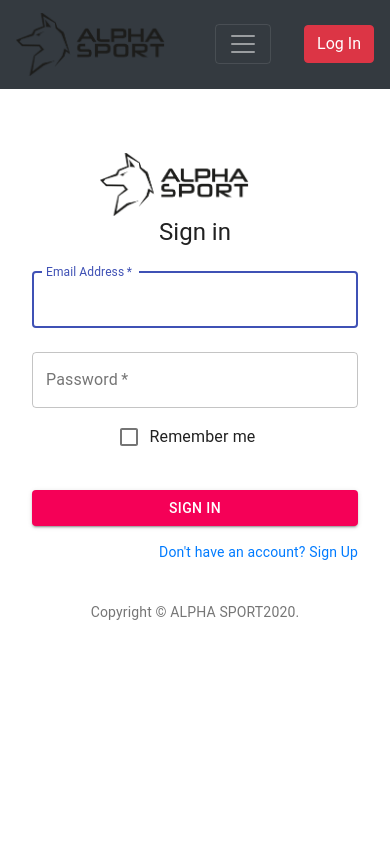
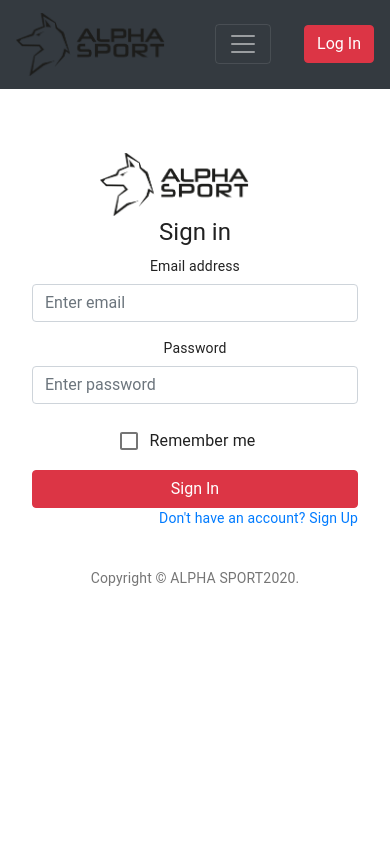
Before and after one commit to DBruggink/amingoreact, a React (Create React App) app: page /login in a window 390 px wide. Shown: the top 844 px of the page. Built offline with nearby package versions, Linux system fonts and the light colour scheme.

Commit message:
Almost DONE!

```diff
--- a/package.json
+++ b/package.json
@@ -11,6 +11,9 @@
     "@testing-library/react": "^9.4.0",
     "@testing-library/user-event": "^7.2.1",
     "cors": "^2.8.5",
+    "jsonwebtoken": "^8.5.1",
+    "passport": "^0.4.1",
+    "passport-jwt": "^4.0.0",
     "react": "^16.12.0",
     "react-dom": "^16.12.0",
     "react-router-dom": "^5.1.2",
--- a/src/ContactForm.js
+++ b/src/ContactForm.js
@@ -19,64 +19,67 @@ const ContactForm=()=>{
 <section className="mb-4">
 
 
-<h2 className="h1-responsive font-weight-bold text-center my-4">Contact us</h2>
 
-<p className="text-center w-responsive mx-auto mb-5">Do you have any questions? Please do not hesitate to contact us directly. Our team will come back to you within
-    a matter of hours to help you.</p>
 
 <div className="row" style={containerStyle}>
 
 
     <div className="col-md-9 mb-md-0 mb-5">
         <form id="contact-form" name="contact-form" action="mail.php" method="POST">
-
+        <div>
+        <h2 className="h1-responsive font-weight-bold text-center my-4">Contact us</h2>
+        </div>
 
             <div className="row">
 
 
-                <div className="col-md-6">
-                    <div className="md-form mb-0">
-                        <input type="text" id="name" name="name" className="form-control"/>
-                        <label for="name" className="">Your name</label>
-                    </div>
-                </div>
+<p className="text-center w-responsive mx-auto mb-5">Do you have any questions? Please do not hesitate to contact us directly. Our team will come back to you within
+    a matter of hours to help you.</p>
 
                 <div className="col-md-6">
                     <div className="md-form mb-0">
-                        <input type="text" id="email" name="email" className="form-control"/>
-                        <label for="email" className="">Your email</label>
+                        <input placeholder='Name' type="text" id="name" name="name" className="form-control"/>
+                    </div>
+                </div>
+                <br></br>
+                <div className="col-md-6">
+                    <div className="md-form mb-0">
+                        <input placeholder='Email' type="text" id="email" name="email" className="form-control"/>
+
                     </div>
 
                 </div>
-
+                <br></br>
             </div>
-
+            <br></br>
             <div className="row">
                 <div className="col-md-12">
                     <div className="md-form mb-0">
-                        <input type="text" id="subject" name="subject" className="form-control"/>
-                        <label for="subject" className="">Subject</label>
+                        <input placeholder='Subject' type="text" id="subject" name="subject" className="form-control"/>
+
                     </div>
                 </div>
+                <br></br>
             </div>
-
+            <br></br>
             <div className="row">
 
 
                 <div className="col-md-12">
 
                     <div className="md-form">
-                        <textarea type="text" id="message" name="message" rows="2" className="form-control md-textarea"></textarea>
-                        <label for="message">Your message</label>
+                        <textarea placeholder='Message' type="text" id="message" name="message" rows="2" className="form-control md-textarea"></textarea>
                     </div>
 
                 </div>
             </div>
             <label for="country">Country</label>
             <select id="country" name="country">
-            <option value="australia">Australia</option>
-            <option value="canada">Canada</option>
-            <option value="usa">USA</option>
+            <option value="Dubai">Dubai</option>
+            <option value="Sharjah">Sharjah</option>
+            <option value="RAK">RAK</option>
+            <option value="Ajman">Ajman</option>
+            <option value="FUJ">FUJ</option>
             </select>
 
 
--- a/src/EmailSub.js
+++ b/src/EmailSub.js
@@ -11,11 +11,39 @@ const EmailSub=()=>{
         saved:false,
 
     })
+    let email;
+    const save=()=>{
+     /* fetch(`${process.env.REACT_APP_BACKEND_URL}emailsub/create`,
+      {
+          method: 'POST',
+          headers: {"Content-Type": "application/json"},
+          body: JSON.stringify({
+            email: email.value
 
-    const save=()=>{
-        setState({...state, saved: true})
+          })
+      })
+      .then(response =>setState({...state, saved: true}))
+  }*/
 
+  fetch(`${process.env.REACT_APP_BACKEND_URL}emailsub/create`,
+        {
+            method: 'POST',
+            headers: {"Content-Type": "application/json"},
+            body: JSON.stringify({
+
+                email: email.value,
+
+            })
+        })
+        .then(response =>setState({...state, saved: true}))
     }
+
+
+
+
+
+
+
 
 
 
@@ -33,7 +61,7 @@ return(
           <hr className="my-4" />
           <p>Be updated with all posted events that match your interests. You wont regret it! </p>
           <div className="input-group mb-6">
-            <input type="text" className="form-control" placeholder="Recipient's Email" aria-label="Recipient's username" aria-describedby="button-addon2" />
+            <input type="text" className="form-control" placeholder="Recipient's Email" aria-label="Recipient's username" aria-describedby="button-addon2" ref={(elem)=>email=elem} />
             <div className="input-group-append">
               <button className="btn btn-outline-secondary" type="button" id="button-addon2" onClick={save}>Save</button>
             </div>
--- a/src/FeedForm.js
+++ b/src/FeedForm.js
@@ -71,7 +71,7 @@ const FeedForm= (prop)=>{
                 </div>
                 </div>
                 <div>
-                <label>#Hashtags</label>
+
                     <input type="text" className="form-control" placeholder="Enter Hashtags" ref={(elem)=>hashtags = elem}/>
                 </div>
                 <form action="/user/create">
--- a/src/Navbar.js
+++ b/src/Navbar.js
@@ -40,7 +40,7 @@ const Navbar= ()=>{
   <div className="collapse navbar-collapse" id="navbarNav">
     <ul className="navbar-nav">
       <li className="nav-item">
-        <span className="nav-link" href="#">Profile </span>
+      <Link to={'/profile'}> <span className="nav-link" href="#">Profile </span></Link>
       </li>
 
       <li className="nav-item">
--- a/src/pages/login.js
+++ b/src/pages/login.js
@@ -1,8 +1,8 @@
 import React, {useContext} from 'react';
 
-import Button from '@material-ui/core/Button';
+
 import CssBaseline from '@material-ui/core/CssBaseline';
-import TextField from '@material-ui/core/TextField';
+
 import FormControlLabel from '@material-ui/core/FormControlLabel';
 import Checkbox from '@material-ui/core/Checkbox';
 import {Link} from 'react-router-dom'
@@ -68,47 +68,36 @@ const useStyles = makeStyles(theme => ({
 export default function SignInSide() {
   const classes = useStyles();
 
-    let emailField, passwordField;
+    let email, password;
 
   const[globalState,setGlobalState]=useContext(AppContext)
 
-  const logOut=()=>{
-    setGlobalState(
-      {
-        ...globalState,
-        loggedIn:false
-      }
-    )
-  }
 
-    const logIn =()=>{
+
+  const logIn = () => {
     fetch(`${process.env.REACT_APP_BACKEND_URL}user/login`,{
-        method:'POST',
-        headers:{"Content-Type": "application/json"},
+        method: 'POST',
+        headers: {"Content-Type": "application/json"},
         body: JSON.stringify({
-          email: emailField.value,
-          password: passwordField.value
+            email: email.value,
+            password: password.value
         })
     })
     .then(
         (response)=>response.json()
     )
     .then(
-        (result)=>{
-
+        (result)=> {
+            // 1. Save the JWT in sessionStorage
             sessionStorage.setItem('jwt', result.token)
 
-
-          setGlobalState(
-            {
+            // 2. Set the loggedIn global state to true
+            setGlobalState({
                 ...globalState,
-              loggedIn:true
+                loggedIn: true
+            })
         }
     )
-        }
-      )
-
-
 }
 
       const logoStyle ={
@@ -137,62 +126,27 @@ export default function SignInSide() {
             Sign in
           </Typography>
           <form className={classes.form} noValidate>
-            <TextField
-            ref={(elem)=>emailField=elem}
-              variant="outlined"
-              margin="normal"
-              required
-              fullWidth
-              id="email"
-              label="Email Address"
-              name="email"
-              autoComplete="email"
-              autoFocus
-            />
-            <TextField
-              ref={(elem)=>passwordField=elem}
-              variant="outlined"
-              margin="normal"
-              required
-              fullWidth
-              name="password"
-              label="Password"
-              type="password"
-              id="password"
-              autoComplete="current-password"
-            />
+          <div className="form-group">
+                    <label>Email address</label>
+                    <input type="email" className="form-control" placeholder="Enter email" ref={(elem)=>email = elem}/>
+                </div>
+            <div className="form-group">
+                    <label>Password</label>
+                    <input type="password" className="form-control" placeholder="Enter password" ref={(elem)=>password = elem} />
+                </div>
             <FormControlLabel
               control={<Checkbox value="remember" color="primary" />}
               label="Remember me"
             />
 
-      {
-            globalState.loggedIn=== false &&
 
-            <Button onClick={logIn}
-              type="submit"
-              fullWidth
-              variant="contained"
-              color="secondary"
-              className={classes.submit}
-            >
-              Sign In
-            </Button>
 
-            }
 
-            {
-      globalState.loggedIn=== true &&
-      <Button onClick={logOut}
-              type="submit"
-              fullWidth
-              variant="contained"
-              color="secondary"
-              className={classes.submit}
-            >
-              Sign Out
-            </Button>
-            }
+            <button onClick={logIn} type="submit" className="btn btn-danger btn-block" >Sign In</button>
+
+
+
+
 
 
 
--- a/src/pages/registration.js
+++ b/src/pages/registration.js
@@ -1,6 +1,7 @@
-import React, {useState} from 'react'
+import React, {useState, useContext} from 'react'
 import { Link} from 'react-router-dom'
 import Logo from '../AlphaSportBlack.png'
+import AppContext from '../AppContext'
 
 const regStyle={
 
@@ -38,6 +39,8 @@ const Registration=()=>{
     let bio;
     let image
 
+    const [globalstate]=useContext(AppContext)
+
     const [state, setState] = useState(
         {saved: false}
     )
@@ -65,7 +68,7 @@ const Registration=()=>{
 
 
 
-    if(state.saved === false) {
+    if(globalstate.loggedIn === false) {
   return (
 
 
@@ -82,7 +85,7 @@ const Registration=()=>{
                 </div>
                  <div className="form-group">
                     <label>Email address</label>
-                    <input type="email" className="form-control" placeholder="Enter email" ref={(elem)=>email = elem}/>
+                    <input type="email" className="form-control" placeholder="Enter email" ref={(elem)=>email= elem}/>
                 </div>
                 <div className="form-group">
                     <label>Sports (seperated with a comma)</label>
```
Also changed, not shown: 1 other file (tests, documents, lock files or other folders). Lines whose indentation alone changed are shown as unchanged.
